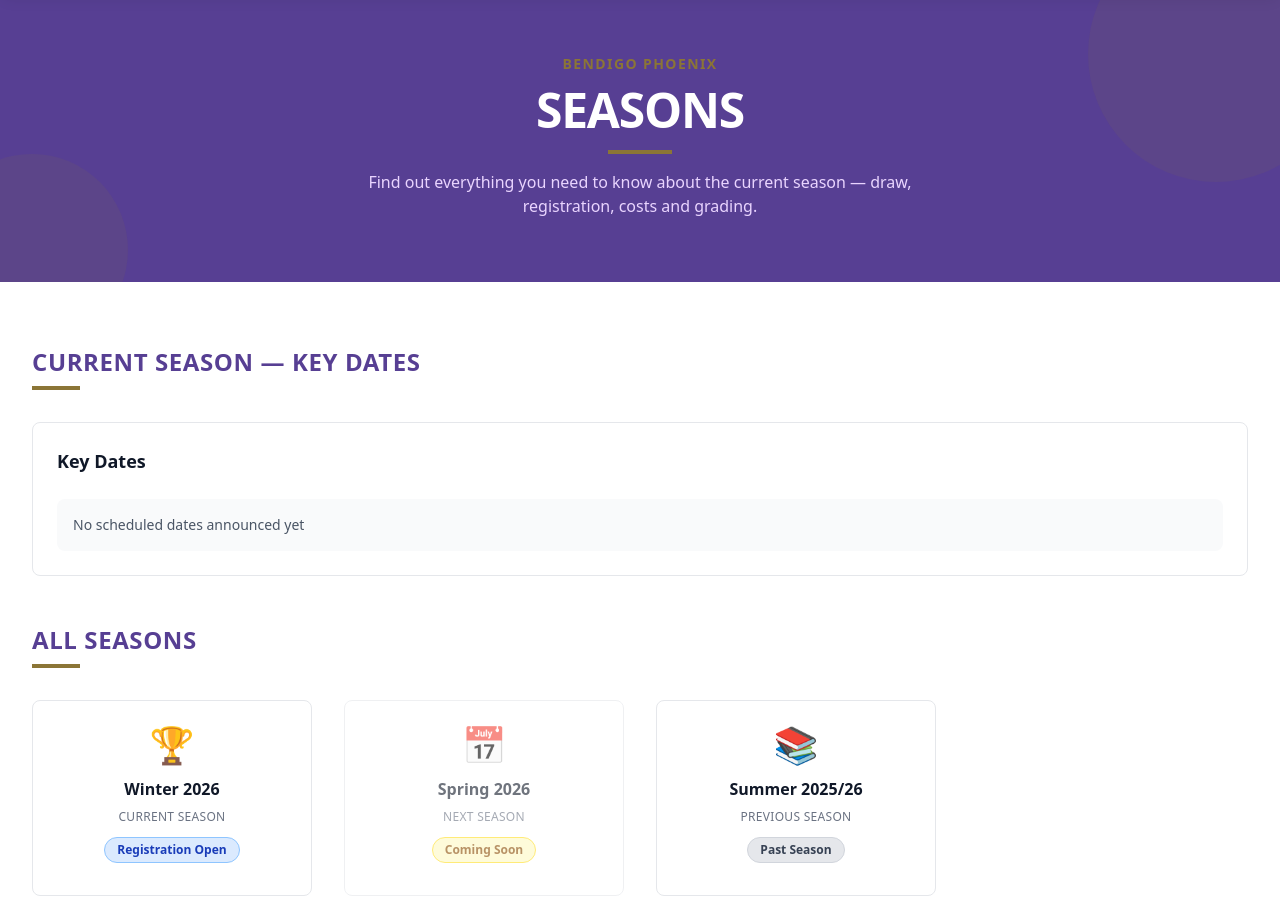
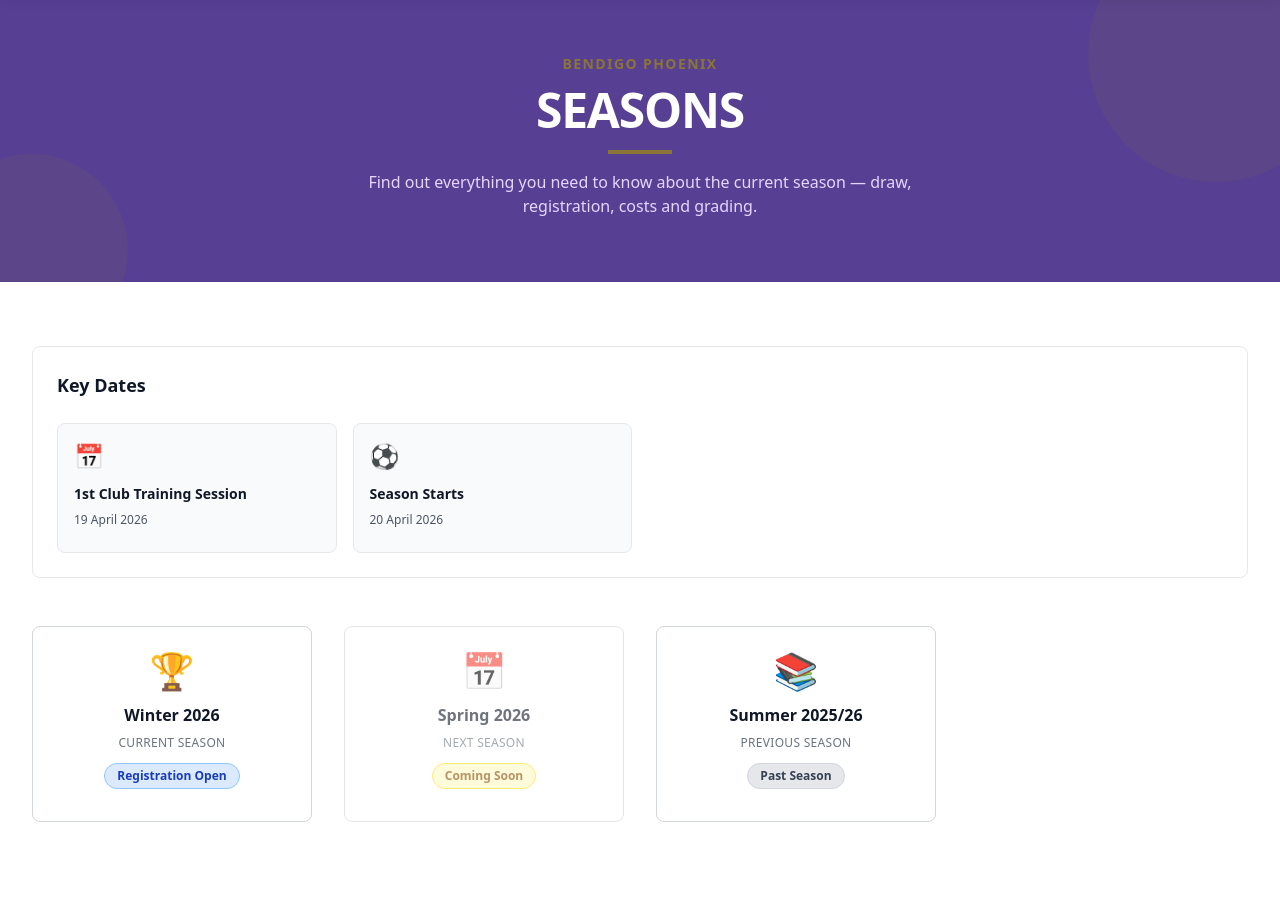
Before and after one commit to walshy66/phoenix, an Astro site: page /seasons in a window 1280 px wide. Shown: the part 74-972 px from the top of the page. Built offline with nearby package versions, Linux system fonts and the light colour scheme; Astro itself is replaced by a stand-in of ours.

Commit message:
feat(coa-24): remove headers, center tiles, darken borders, add training & season start dates

```diff
--- a/src/components/SeasonTile.astro
+++ b/src/components/SeasonTile.astro
@@ -55,7 +55,7 @@
 const tileClasses = [
   // Base styling
   'group relative flex flex-col items-center justify-center',
-  'rounded-lg border border-gray-200 bg-white',
+  'rounded-lg border border-gray-300 bg-white',
   'p-4 md:p-6',  // Responsive padding: 16px mobile, 24px tablet+
   'min-h-[120px] min-h-32 md:min-h-40 cursor-pointer',  // Responsive minimum height
   'transition-all duration-200',
--- a/src/lib/seasons/constants.ts
+++ b/src/lib/seasons/constants.ts
@@ -56,7 +56,16 @@
  * Format: Record<seasonId, KeyDate[]>
  */
 export const PLACEHOLDER_KEY_DATES: Record<string, KeyDate[]> = {
-  'winter-2026': [],
+  'winter-2026': [
+    {
+      label: '1st Club Training Session',
+      date: '2026-04-19',
+    },
+    {
+      label: 'Season Starts',
+      date: '2026-04-20',
+    },
+  ],
   'spring-2026': [],
   'summer-2025-26': [],
 };
--- a/src/pages/seasons.astro
+++ b/src/pages/seasons.astro
@@ -39,18 +39,11 @@
     <div class="max-w-7xl mx-auto">
       <!-- Current Season Key Dates -->
       <div class="mb-12">
-        <h2 class="text-2xl font-bold text-brand-purple uppercase tracking-wide mb-2">Current Season — Key Dates</h2>
-        <div class="h-1 w-12 bg-brand-gold mb-8"></div>
         <KeyDatesSection keyDates={keyDates['winter-2026']} />
       </div>
 
       <!-- Season Tiles Grid -->
-      <div class="mb-8">
-        <h2 class="text-2xl font-bold text-brand-purple uppercase tracking-wide mb-2">All Seasons</h2>
-        <div class="h-1 w-12 bg-brand-gold mb-8"></div>
-      </div>
-
-      <div class="grid grid-cols-1 md:grid-cols-2 lg:grid-cols-4 gap-4 md:gap-6 lg:gap-8" id="seasons-grid">
+      <div class="grid grid-cols-1 md:grid-cols-2 lg:grid-cols-4 gap-4 md:gap-6 lg:gap-8 justify-center" id="seasons-grid">
         {seasons.map(season => (
           <SeasonTile
             season={season}
```
